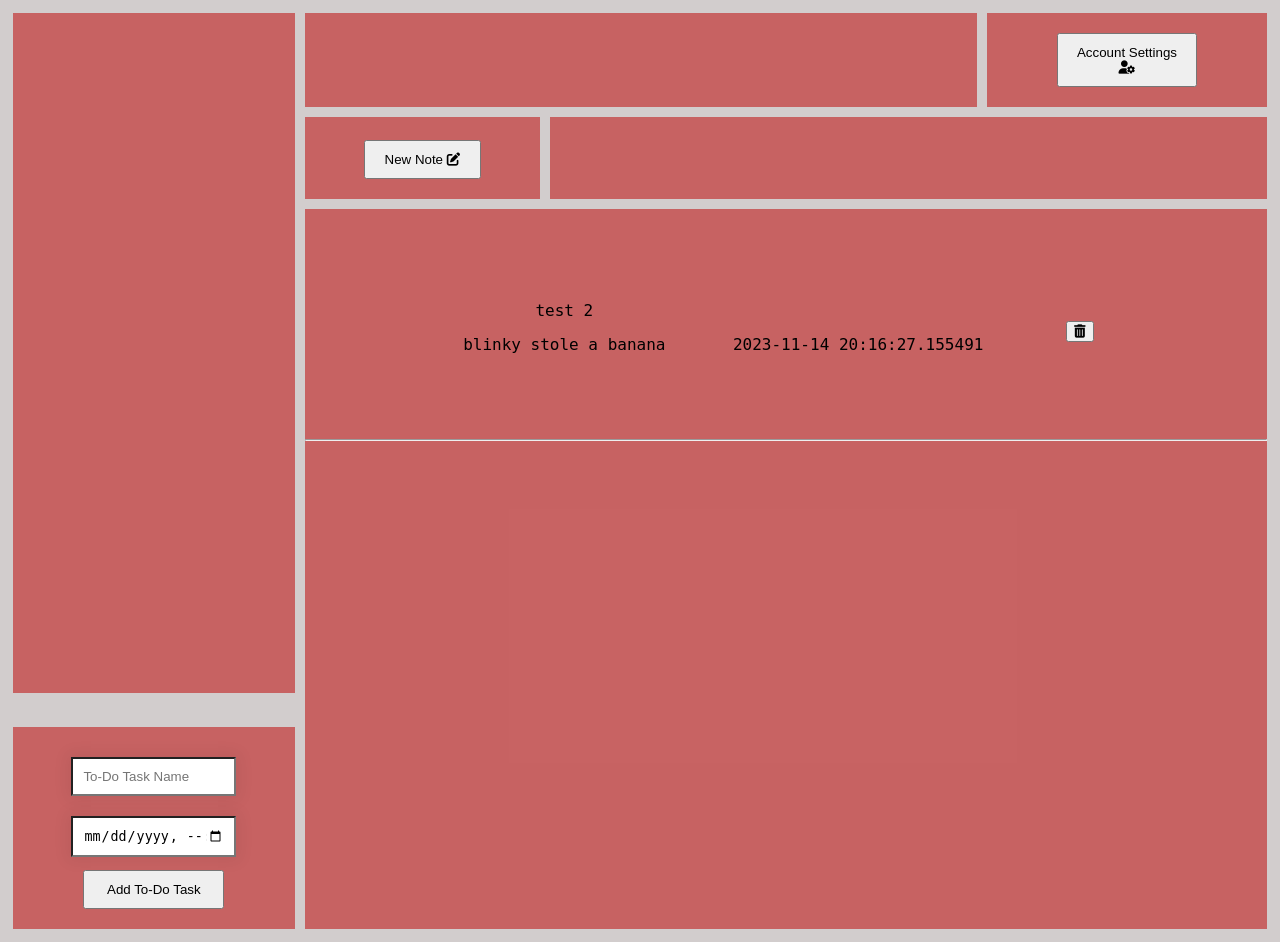
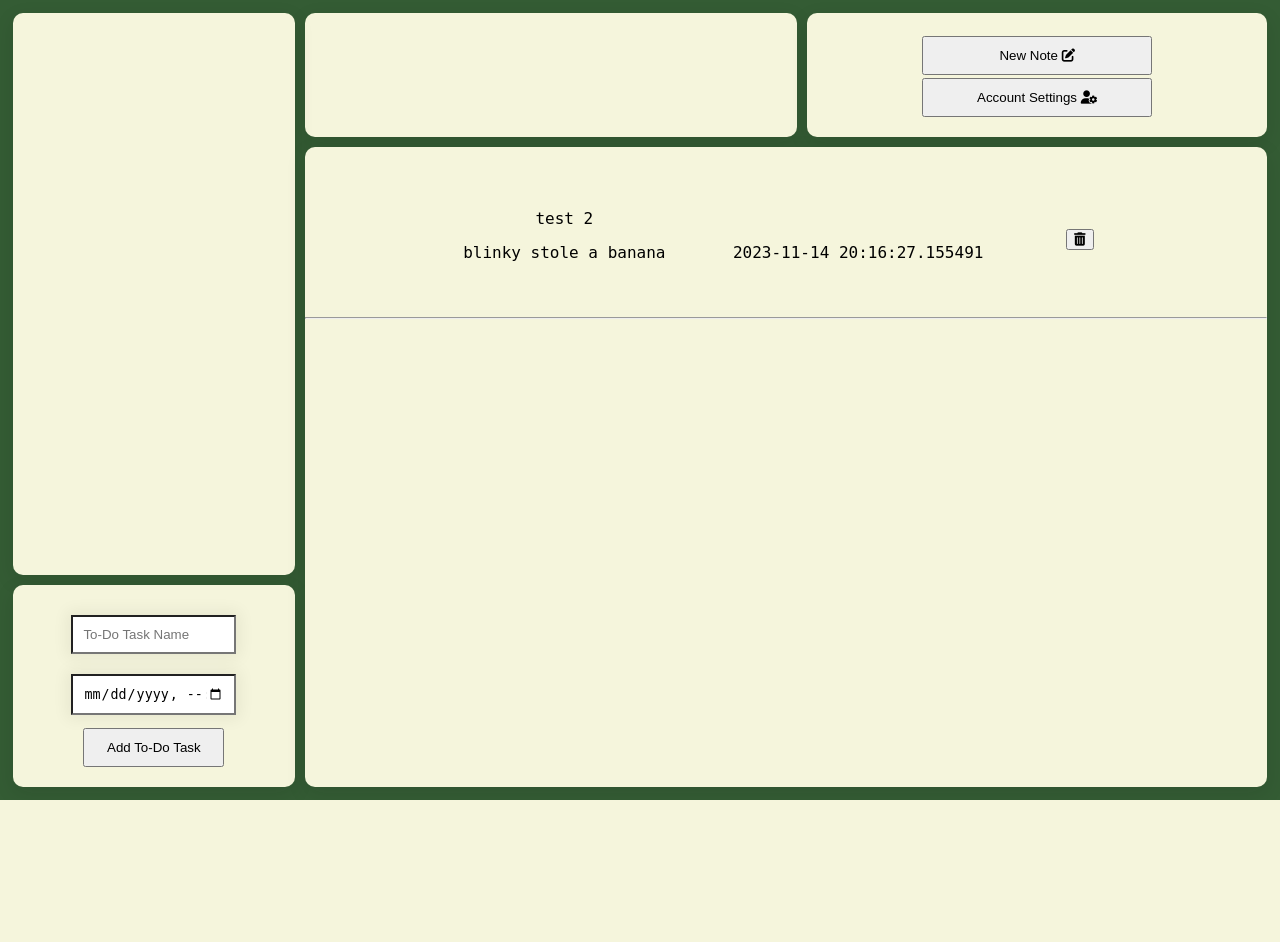
Before and after one commit to Void-Stag/Final-Year-Project, a Flask app: page /home in a window 1280 px wide. After the commit the page ends 800 px from the top, so only its background shows below. Run offline with Flask 3, Linux system fonts and the light colour scheme; some libraries are stand-ins or nearby versions.

Commit message:
file & code cleanup with indentation

```diff
--- a/NoteA/static/css/accountpage.css
+++ b/NoteA/static/css/accountpage.css
@@ -17,7 +17,7 @@
   padding: 10px;
 }
 
-.grid-container > div {
+.grid-container > section {
   background-color: rgb(255, 255, 255);
   text-align: center;
   padding: 10px 0;
--- /dev/null
+++ b/NoteA/static/css/base.css
@@ -0,0 +1,13 @@
+body{
+    background-color: rgb(52, 92, 52);
+
+}
+
+.grid-container> section {
+    background-color: beige;
+    text-align: center;
+    padding: 20px 0;
+    font-size: 30px;
+    border-radius: 10px;
+    box-shadow: transparent 0 0 0 3px,rgba(18, 18, 18, .1) 0 6px 20px;
+  }
--- a/NoteA/static/css/loginpage.css
+++ b/NoteA/static/css/loginpage.css
@@ -20,13 +20,13 @@
   padding: 10px;
 }
 
-.grid-container > div {
+/* .grid-container > section {
   background-color: rgb(255, 255, 255);
   text-align: center;
   padding: 10px 0;
   font-size: 30px;
   box-shadow: transparent 0 0 0 3px,rgba(18, 18, 18, .1) 0 6px 20px;
-}
+} */
 
 body{
     background-color: rgb(52, 92, 52);
--- a/NoteA/static/css/mainpage.css
+++ b/NoteA/static/css/mainpage.css
@@ -1,94 +1,113 @@
 /* Grid Placement*/
-.header { grid-area: header; }
-.menu { grid-area: menu;
-        height: 80vh;}
-.main { grid-area: main;
-        overflow: auto;/*Adds scrollbars to element when the content no longer fits*/
-        /*max-width: fit-content;/* Specifies the max width/ how wide the content can be*/
-        height: 85vh;/* Specifies height of element*/}
-.buttonmenu {grid-area: buttonmenu;}
-.headermenu {grid-area: headermenu;}
-.todoform {grid-area: todoform;}
-.space {grid-area: space;}
+.header {
+  grid-area: header;
+}
+
+.buttonmenu {
+  grid-area: buttonmenu;
+}
+
+.todo {
+  grid-area: todo;
+  min-height: 50vh;
+  max-height: 70vh;
+  overflow: auto;
+}
+
+.note {
+  grid-area: note;
+  overflow: auto;/*Adds scrollbars to element when the content no longer fits*/
+  height: 75vh;/* Specifies height of element*/
+}
+
+.todoform {
+  grid-area: todoform;
+}
+
 
 .grid-container {
   display: grid;
   grid-template-areas:
-    'menu header header header header headermenu'
-    'menu buttonmenu space space space space'
-    'menu main main main main main'
-    'menu main main main main main'
-    'todoform main main main main main';
+    'todo header header header buttonmenu buttonmenu'
+    'todo note note note note note'
+    'todo note note note note note'
+    'todoform note note note note note';
   gap: 10px;
-  background-color: rgba(255, 255, 255, 0);
+  background-color: rgba(52, 92, 52);
   padding: 5px;
 }
 
-.grid-container > div {
-  background-color: rgba(197, 72, 72, 0.8);
+/* .grid-container> section {
+  background-color: beige;
   text-align: center;
   padding: 20px 0;
   font-size: 30px;
-}
+  border-radius: 10px;
+} */
 
-body{
-  background-color: #d2cdcd;
+body {
+  background-color: rgba(52, 92, 52);
   box-sizing: border-box;
 }
 
 
 /* Form Items */
-input[type=text], input[type=datetime-local]{
+input[type=text],
+input[type=datetime-local] {
   padding: 10px;
   width: 50%;
   margin: 10px 0;
-  box-shadow:0 0 15px 4px rgba(0,0,0,0.06);
+  box-shadow: 0 0 15px 4px rgba(0, 0, 0, 0.06);
 }
 
-.addtask{
+.addtask {
   padding: 10px;
   width: 50%;
 }
 
-a{
+a {
   padding-left: 10px;
 }
 
-ol.notes{
+ol.notes {
   display: inline-block;
   overflow: auto;
 }
 
-ol{
-  overflow:auto;
-  display:flex;
+ol {
+  overflow: auto;
+  display: flex;
   padding: 30px;
+  margin: 0;
 }
 
-li{
+
+li {
   font-size: 16px;
   font-family: monospace;
   list-style: none;
   display: inline;
 }
 
-li.notes{
+
+
+li.notes {
   font-size: 16px;
   font-family: monospace;
   list-style: none;
   display: inline;
 }
 
-hr{
+hr {
   border-style: dashed black;
 
 }
 
-.deletenote{
+.deletenote {
   padding: 15px;
 }
 
-.deletetask{
+.deletetask {
   padding-left: 10px;
   padding: 15px;
 }
--- a/NoteA/templates/Account/settings.html
+++ b/NoteA/templates/Account/settings.html
@@ -6,7 +6,7 @@
 {% block content %}
 <div class="grid-container">
 
-    <div class="setting">
+    <section class="setting">
         <form action="{{ url_for('web.Home')}}">
             <button type=submit class="login">Back</button>
         </form>
@@ -14,7 +14,7 @@
         <p>Change Password:</p><br>
 
 
-    </div>
+    </section>
 
 </div>
 {% endblock %}
--- a/NoteA/templates/base.html
+++ b/NoteA/templates/base.html
@@ -6,7 +6,8 @@
         <title>Note Armadillo</title>
         <link rel="shortcut icon" href="{{ url_for('static', filename='images/favicon.ico')}}">
         <script src="https://kit.fontawesome.com/c3f98b7b36.js" crossorigin="anonymous"></script>
-        <meta name="viewport" content="width=device-width, initial-scale=1" />
+        <link href="static/css/base.css" rel="stylesheet">
+        <meta name="viewport" content="width=device-width, initial-scale=1.0">
     </head>
 
 
--- a/NoteA/templates/homepage.html
+++ b/NoteA/templates/homepage.html
@@ -6,16 +6,10 @@
 
 {% block content %}
 <div class="grid-container">
-  <div class="header">
-  </div>
+  <section class="header">
+  </section>
 
-  <div class="headermenu">
-    <form action="{{ url_for('web.AccountSettings')}}" method="post">
-      <button class="addtask" type="submit">Account Settings <i class="fa-solid fa-user-gear"></i></button>
-    </form>
-  </div>
-
-  <div class="menu">
+  <section class="todo">
     {% for task in tasks %}
     <ol>
       <li>
@@ -30,9 +24,9 @@
       </li>
       {% endfor %}
     </ol>
-  </div>
+  </section>
 
-  <div class="todoform">
+  <section class="todoform">
     <form action="/addtask" method="POST">
       <input type="text" name="taskname" placeholder="To-Do Task Name" required="required">
       <br>
@@ -40,17 +34,20 @@
       <br>
       <button type="submit" class="addtask">Add To-Do Task</button>
     </form>
-  </div>
+  </section>
 
-  <div class="buttonmenu">
+  <section class="buttonmenu">
     <form action="{{ url_for('web.CreateNote')}}">
       <button class="addtask" role="button">New Note <i class="fa-solid fa-pen-to-square"></i></button>
     </form>
-  </div>
 
-  <div class="space"></div>
+    <form action="{{ url_for('web.AccountSettings')}}" method="post">
+      <button class="addtask" type="submit">Account Settings <i class="fa-solid fa-user-gear"></i></button>
+    </form>
+  </section>
 
-  <div class="main">
+
+  <section class="note">
     {% for note in notes %}
     <ol class="notes">
       <li class="notes">
@@ -60,7 +57,7 @@
       </li>
     </ol>
     <ol class="notes">
-    <li class="notes">
+      <li class="notes">
         {{ note.created_at }}
       </li>
     </ol>
@@ -71,10 +68,10 @@
         </form>
       </li>
     </ol>
-      <hr>
-      {% endfor %}
+    <hr>
+    {% endfor %}
     </ol>
-  </div>
+  </section>
 
 </div>
 {% endblock %}
```
Also changed, not shown: NoteA/static/css/media/loginmedia.css (+12 -14 lines), NoteA/static/css/notepage.css (+2 -7 lines), NoteA/templates/Login/createacc.html (+4 -4 lines), NoteA/templates/Login/login.html (+4 -4 lines), NoteA/templates/Main/createnote.html (+10 -10 lines), NoteA/instance/website.db.
